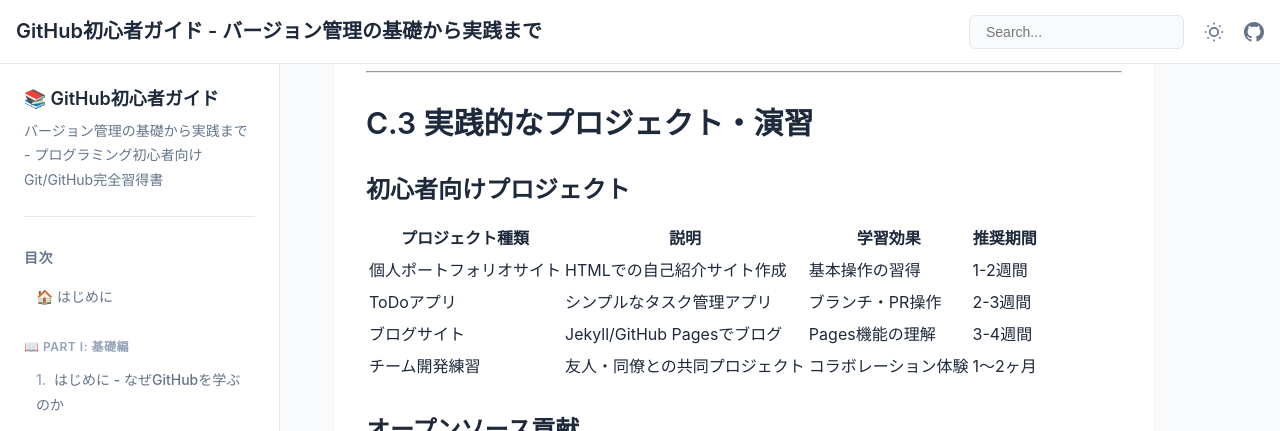
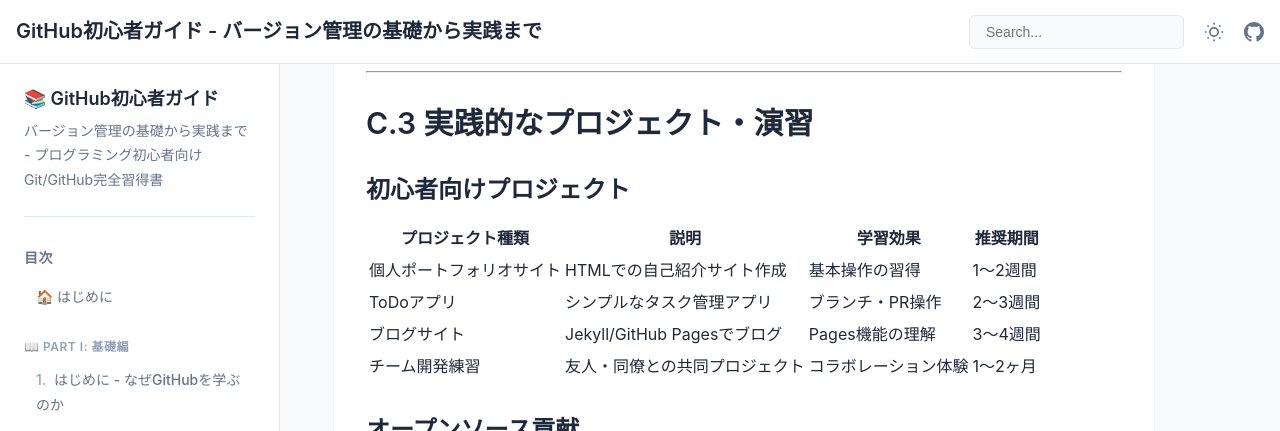
Before and after one commit to itdojp/github-guide-for-beginners-book, a Jekyll site: the page built from docs/src/appendix-resources/index.md, in a window 1280 px wide and 900 px high, scrolled down 1513 px. Shown: the top 431 px of the window. Built offline with Jekyll 4.4.1, drawn with Linux system fonts in a browser that asks for light colours.

Commit message:
Stage3: 範囲表記を統一（追加）

```diff
--- a/docs/src/appendix-resources/index.md
+++ b/docs/src/appendix-resources/index.md
@@ -63,9 +63,9 @@ order: 102
 
 | プロジェクト種類 | 説明 | 学習効果 | 推奨期間 |
 |---|---|---|---|
-| 個人ポートフォリオサイト | HTMLでの自己紹介サイト作成 | 基本操作の習得 | 1-2週間 |
-| ToDoアプリ | シンプルなタスク管理アプリ | ブランチ・PR操作 | 2-3週間 |
-| ブログサイト | Jekyll/GitHub Pagesでブログ | Pages機能の理解 | 3-4週間 |
+| 個人ポートフォリオサイト | HTMLでの自己紹介サイト作成 | 基本操作の習得 | 1〜2週間 |
+| ToDoアプリ | シンプルなタスク管理アプリ | ブランチ・PR操作 | 2〜3週間 |
+| ブログサイト | Jekyll/GitHub Pagesでブログ | Pages機能の理解 | 3〜4週間 |
 | チーム開発練習 | 友人・同僚との共同プロジェクト | コラボレーション体験 | 1〜2ヶ月 |
 
 ### オープンソース貢献
```
Also changed, not shown: docs/diagram/ai_diagram_guidelines.md (+1 -1 lines), docs/src/chapter-security/index.md (+1 -1 lines), docs/assets/images/diagrams/chapter01/07_learning_roadmap.svg.
